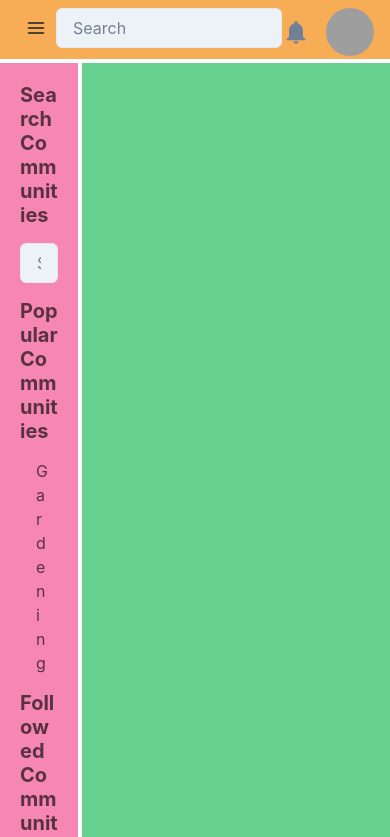
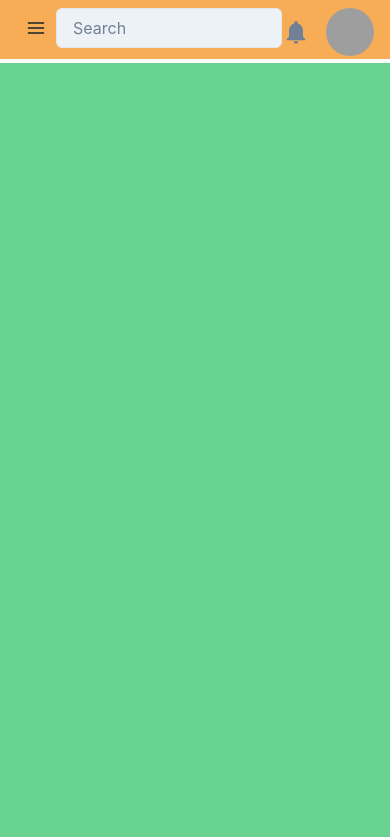
Before and after one commit to ryanozx/skillnet, a Next.js app in the folder frontend/: page / in a window 390 px wide. Shown: the top 837 px of the page. Built offline with nearby package versions, Linux system fonts and the light colour scheme; grey boxes are pictures that could not be loaded.

Commit message:
Implemented responsive sidebar design

```diff
--- a/frontend/components/NavBar/DesktopNav.jsx
+++ b/frontend/components/NavBar/DesktopNav.jsx
@@ -28,7 +28,7 @@ export default function DesktopNav () {
                     fontFamily={'heading'}
                     color={useColorModeValue('gray.800', 'white')}
                 >
-                    FuckNet
+                    SkillNet
                 </Text>
                 <Box w="50vw">
                     <Searchbar/>
--- a/frontend/components/NavBar/MobileNav.jsx
+++ b/frontend/components/NavBar/MobileNav.jsx
@@ -4,7 +4,14 @@ import {
     IconButton,
     Button,
     useDisclosure,
-    HStack
+    HStack,
+    Drawer,
+    DrawerBody,
+    DrawerContent,
+    DrawerCloseButton,
+    DrawerOverlay,
+    DrawerHeader,
+    Input,
 } from '@chakra-ui/react';
 
 import {
@@ -17,16 +24,21 @@ import ProfileButton from './ProfileButton';
 import NotificationBell from './NotificationBell';
 import LogInButton from './LogInButton';
 import SignUpButton from './SignUpButton';
+import { useRef } from 'react';
+import SideBar from '../SideBar/SideBar';
 
 
 export default function MobileNav() {
-  const { isOpen, onToggle } = useDisclosure();
+    const { isOpen, onOpen, onClose } = useDisclosure()
+    const btnRef = useRef()
     const isLoggedIn = true
 
     return (
+        <>
+
             <Flex flex={1} display={{ base: 'flex', md: 'none' }} justifyContent={"space-between"}>
                 <IconButton
-            onClick={onToggle}
+                    onClick={onOpen}
                     icon={isOpen ? <CloseIcon w={3} h={3} /> : <HamburgerIcon w={5} h={5} />}
                     variant="ghost"
                     aria-label="Toggle Navigation"
@@ -49,5 +61,25 @@ export default function MobileNav() {
                     }
                 </HStack>
             </Flex>
+
+            <Drawer
+                isOpen={isOpen}
+                placement='left'
+                onClose={onClose}
+                finalFocusRef={btnRef}
+            >
+                <DrawerOverlay />
+                <DrawerContent>
+                <DrawerCloseButton />
+                <DrawerHeader>Create your account</DrawerHeader>
+
+                <DrawerBody>
+                    <SideBar/>
+                </DrawerBody>
+                </DrawerContent>
+            </Drawer>
+        </>
+
+
     );
 }
--- a/frontend/components/base/LayoutContainer.jsx
+++ b/frontend/components/base/LayoutContainer.jsx
@@ -1,33 +1,62 @@
 import React from "react";
 import {
     Grid,
-    GridItem
+    GridItem,
+    useBreakpointValue
 }   from '@chakra-ui/react';
 import NavBar from "../NavBar/NavBar"
 import SideBar from "../SideBar/SideBar";
 
+// export default function LayoutContainer({children}) {
+//     return (
+//         <Grid
+//             templateAreas={`"header header"
+//                             "nav main"
+//                             `}
+//             gridTemplateRows={'7vh 1fr'}
+//             gridTemplateColumns={'20vw 3fr'}
+//             h='100vh'
+//             gap='1'
+//             color='blackAlpha.700'
+//         >
+//             <GridItem zIndex={2} bg='orange.300' area={'header'}>
+//                 <NavBar></NavBar>
+//             </GridItem>
+//             <GridItem zIndex={1} bg='pink.300' area={'nav'}>
+//                 <SideBar></SideBar>
+//             </GridItem>
+//             <GridItem zIndex={1} bg='green.300' area={'main'}>
+//                 {children}
+//             </GridItem>
+
+//         </Grid>
+//     );
+// }
+
 export default function LayoutContainer({children}) {
+    const templateColumns = useBreakpointValue({ base: '1fr', md: '20vw 3fr' });
+    const templateAreas = useBreakpointValue({ base: `"header" "main"`, md: `"header header" "nav main"` });
+
     return (
         <Grid
-            templateAreas={`"header header"
-                            "nav main"
-                            `}
-            gridTemplateRows={'7vh 1fr'}
-            gridTemplateColumns={'20vw 3fr'}
+            templateAreas={templateAreas}
+            gridTemplateRows='7vh 1fr'
+            gridTemplateColumns={templateColumns}
             h='100vh'
             gap='1'
             color='blackAlpha.700'
         >
-            <GridItem zIndex={2} bg='orange.300' area={'header'}>
-                <NavBar></NavBar>
+            <GridItem zIndex={2} bg='orange.300' area='header'>
+                <NavBar />
             </GridItem>
-            <GridItem zIndex={1} bg='pink.300' area={'nav'}>
-                <SideBar></SideBar>
-            </GridItem>
-            <GridItem zIndex={1} bg='green.300' area={'main'}>
+            {templateColumns !== '1fr' && (
+                <GridItem zIndex={1} bg='pink.300' area='nav'>
+                    <SideBar />
+                </GridItem>
+            )}
+            <GridItem zIndex={1} bg='green.300' area='main'>
                 {children}
             </GridItem>
-
         </Grid>
     );
 }
--- a/frontend/components/profilePage/EditInfoModal.jsx
+++ b/frontend/components/profilePage/EditInfoModal.jsx
@@ -31,7 +31,7 @@ export default function EditProfileModal() {
             aria-label="Edit profile"
         />
 
-        <Modal isOpen={isOpen} onClose={handleClose} size="xl">
+        <Modal isOpen={isOpen} onClose={handleClose} size={{base: "md", md:"2xl"}}>
             <ModalOverlay />
             <ModalContent>
                 <ModalHeader>Edit your profile</ModalHeader>
```
Lines whose indentation alone changed are shown as unchanged.
